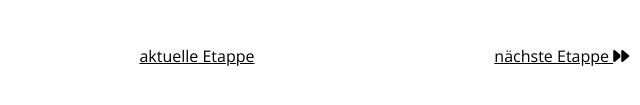
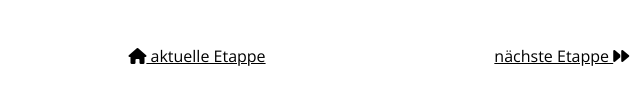
Before and after one commit to MarcFK/top, a plain HTML site: page index.html in a window 1280 px wide. Shown: the part 2643-2748 px from the top of the page, 443-1083 px from the left. Drawn offline with nearby package versions, Linux system fonts and the light colour scheme.

Commit message:
Haus icon

```diff
--- a/index.html
+++ b/index.html
@@ -91,7 +91,7 @@
     <footer>
         <nav>
             <a href="https://amjusi.github.io/top/"><i class="fa-solid fa-backward"></i> vorherige Etappe</a>
-            <a href="https://marcfk.github.io/top/">aktuelle Etappe</a>
+            <a href="https://marcfk.github.io/top/"><i class="fa-solid fa-house"></i> aktuelle Etappe</a>
             <a href="https://sebspr.github.io/top/">nächste Etappe <i class="fa-solid fa-forward"></i></a>
         </nav>
 
```
